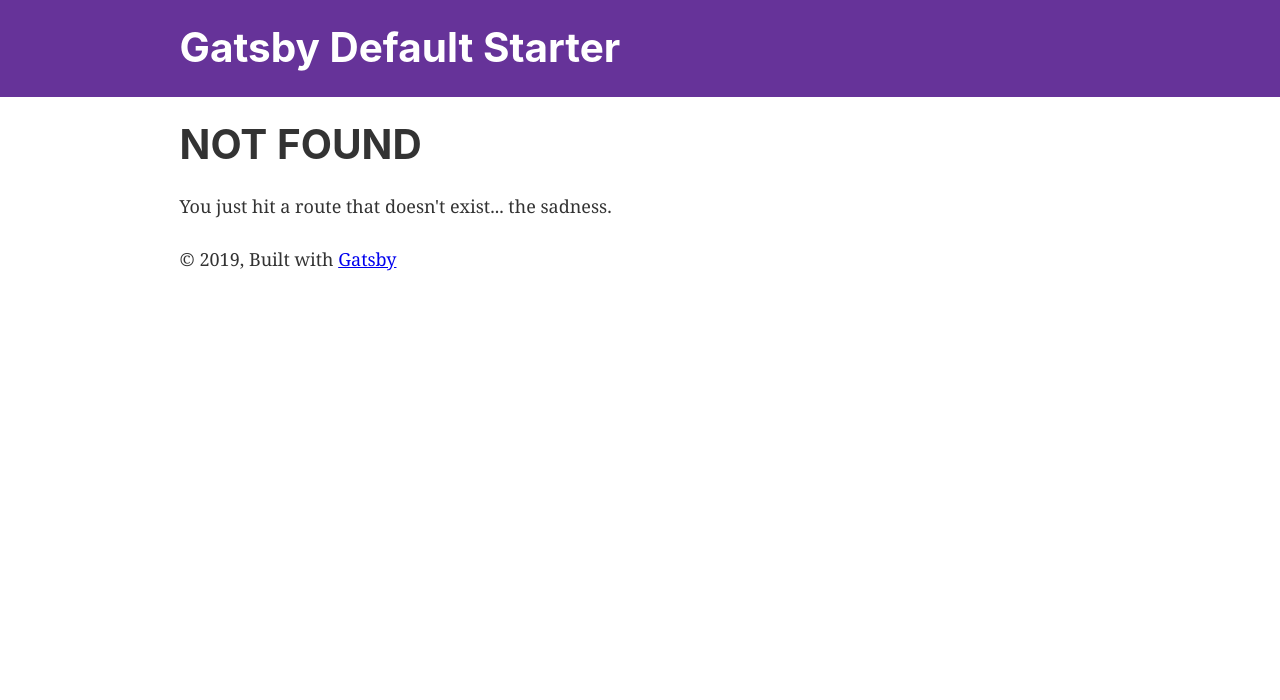
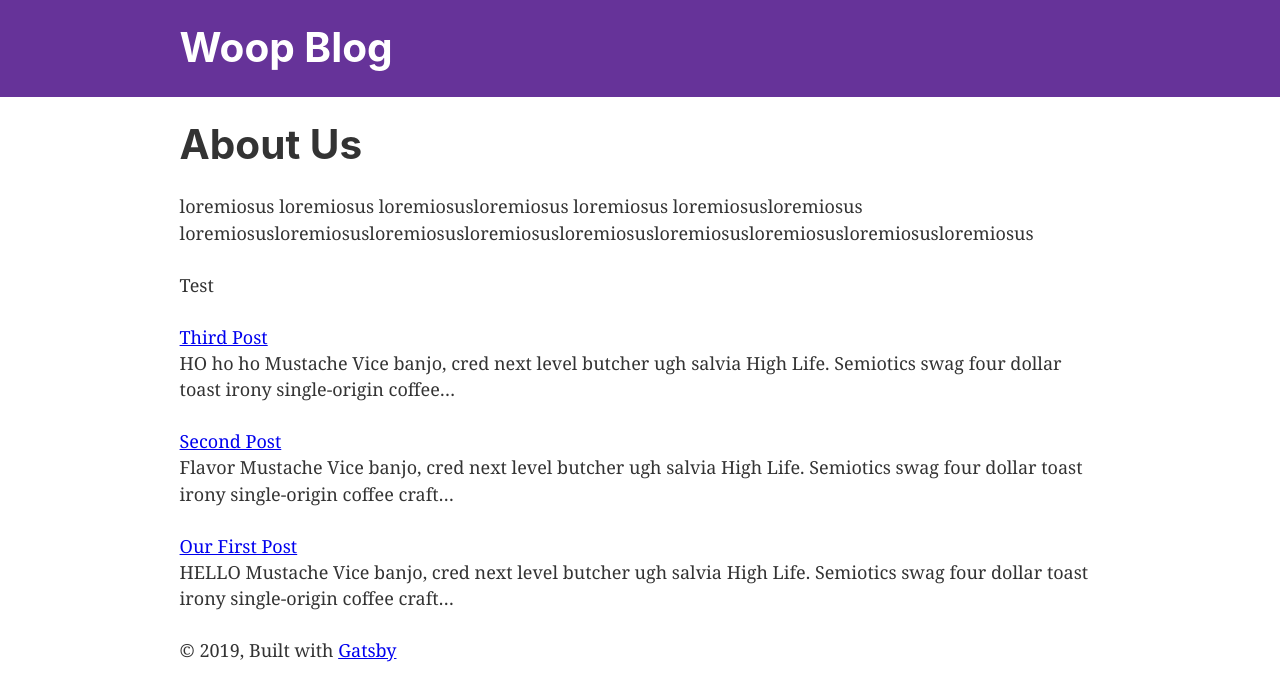
Before and after one commit to SorinC6/gatsby-blog, a Gatsby site: page /about in a window 1280 px wide. Before the commit this address had no page. Built offline with nearby package versions, Linux system fonts and the light colour scheme; Gatsby itself is replaced by a stand-in of ours.

Commit message:
added basic layout and created the post list

```diff
--- a/gatsby-config.js
+++ b/gatsby-config.js
@@ -1,6 +1,6 @@
 module.exports = {
   siteMetadata: {
-    title: `Gatsby Default Starter`,
+    title: `Woop Blog`,
     description: `Kick off your next, great Gatsby project with this default starter. This barebones starter ships with the main Gatsby configuration files you might need.`,
     author: `@gatsbyjs`,
   },
@@ -11,6 +11,13 @@ module.exports = {
       options: {
         name: `images`,
         path: `${__dirname}/src/images`,
+      },
+    },
+    {
+      resolve: `gatsby-source-filesystem`,
+      options: {
+        name: `posts`,
+        path: `${__dirname}/src/posts`,
       },
     },
     `gatsby-transformer-sharp`,
@@ -27,6 +34,7 @@ module.exports = {
         icon: `src/images/gatsby-icon.png`, // This path is relative to the root of the site.
       },
     },
+    `gatsby-transformer-remark`,
     // this (optional) plugin enables Progressive Web App + Offline functionality
     // To learn more, visit: https://gatsby.dev/offline
     // `gatsby-plugin-offline`,
--- a/package.json
+++ b/package.json
@@ -12,6 +12,7 @@
     "gatsby-plugin-react-helmet": "^3.1.16",
     "gatsby-plugin-sharp": "^2.3.4",
     "gatsby-source-filesystem": "^2.1.39",
+    "gatsby-transformer-remark": "^2.6.38",
     "gatsby-transformer-sharp": "^2.3.6",
     "prop-types": "^15.7.2",
     "react": "^16.12.0",
--- /dev/null
+++ b/src/components/BlogList.js
@@ -0,0 +1,44 @@
+import React from "react"
+import { useStaticQuery, graphql, Link } from "gatsby"
+
+const BlogList = () => {
+  const data = useStaticQuery(graphql`
+    query MyQuery {
+      allMarkdownRemark(
+        limit: 5
+        sort: { fields: frontmatter___date, order: DESC }
+      ) {
+        totalCount
+        edges {
+          node {
+            frontmatter {
+              title
+              date(formatString: "MMMM DD, YYYY")
+              slug
+            }
+            excerpt
+          }
+        }
+      }
+    }
+  `)
+
+  const { edges } = data.allMarkdownRemark
+  //console.log(edges)
+
+  return (
+    <>
+      <p>Test</p>
+      {edges.map(({ node }) => {
+        return (
+          <div key={node.frontmatter.slug}>
+            <Link to={node.frontmatter.slug}>{node.frontmatter.title}</Link>
+            <p>{node.excerpt}</p>
+          </div>
+        )
+      })}
+    </>
+  )
+}
+
+export default BlogList
--- a/src/components/layout.js
+++ b/src/components/layout.js
@@ -8,7 +8,7 @@
 import React from "react"
 import PropTypes from "prop-types"
 import { useStaticQuery, graphql } from "gatsby"
-
+import BlogList from "./BlogList"
 import Header from "./header"
 import "./layout.css"
 
@@ -35,6 +35,7 @@ const Layout = ({ children }) => {
         }}
       >
         <main>{children}</main>
+        <BlogList/>
         <footer>
           © {new Date().getFullYear()}, Built with
           {` `}
--- /dev/null
+++ b/src/pages/about.js
@@ -0,0 +1,17 @@
+import React from "react"
+import Layout from "../components/layout"
+
+const About = () => {
+  return (
+    <Layout>
+      <h1>About Us</h1>
+      <p>
+        loremiosus loremiosus loremiosusloremiosus loremiosus
+        loremiosusloremiosus
+        loremiosusloremiosusloremiosusloremiosusloremiosusloremiosusloremiosusloremiosusloremiosus
+      </p>
+    </Layout>
+  )
+}
+
+export default About
--- /dev/null
+++ b/src/posts/first-post.md
@@ -0,0 +1,15 @@
+---
+slug: "/first-post"
+date: "2019-11-12"
+title: "Our First Post"
+---
+
+# HELLO
+
+Mustache Vice banjo, cred next level butcher ugh salvia High Life. Semiotics swag four dollar toast irony single-origin coffee craft beer ethical, dreamcatcher tote bag High Life Wes Anderson beard. Neutra photo booth squid, Shoreditch lo-fi hoodie VHS art party church-key Brooklyn. Vinyl drinking vinegar Carles, leggings skateboard aesthetic cronut synth tofu heirloom tattooed. Marfa Bushwick keffiyeh, High Life deep v Carles hella Pinterest biodiesel cray vegan. Vegan wolf Tumblr shabby chic umami, yr cold-pressed tousled iPhone post-ironic. Thundercats salvia lumbersexual plaid, ethical pickled pop-up next level vegan pug XOXO Schlitz wayfarers.
+
+## SECOND HEADING
+
+Drinking vinegar pok pok succulents shabby chic squid austin tattooed actually try-hard heirloom cliche vice craft beer scenester. Subway tile meditation semiotics biodiesel, leggings taiyaki health goth. Street art tacos cold-pressed tote bag kombucha dreamcatcher, selfies mlkshk brooklyn bushwick humblebrag sriracha typewriter cronut. Kale chips chillwave forage meditation. Meggings godard twee forage. Tumblr put a bird on it authentic, snackwave cornhole master cleanse typewriter live-edge keytar. Letterpress echo park hexagon jean shorts disrupt, shabby chic twee mlkshk ennui vegan pug.
+
+Tofu unicorn normcore, poutine +1 XOXO knausgaard forage cloud bread. Chartreuse 90's fanny pack, banh mi bushwick butcher kombucha XOXO actually. Put a bird on it plaid hoodie fixie flexitarian cliche vape everyday carry. Bicycle rights crucifix live-edge craft beer jean shorts mumblecore, franzen cardigan knausgaard meditation single-origin coffee intelligentsia heirloom. Ennui gochujang plaid gastropub gentrify.
--- /dev/null
+++ b/src/posts/second-post.md
@@ -0,0 +1,15 @@
+---
+slug: "/second-post"
+date: "2019-12-12"
+title: "Second Post"
+---
+
+# Flavor
+
+Mustache Vice banjo, cred next level butcher ugh salvia High Life. Semiotics swag four dollar toast irony single-origin coffee craft beer ethical, dreamcatcher tote bag High Life Wes Anderson beard. Neutra photo booth squid, Shoreditch lo-fi hoodie VHS art party church-key Brooklyn. Vinyl drinking vinegar Carles, leggings skateboard aesthetic cronut synth tofu heirloom tattooed. Marfa Bushwick keffiyeh, High Life deep v Carles hella Pinterest biodiesel cray vegan. Vegan wolf Tumblr shabby chic umami, yr cold-pressed tousled iPhone post-ironic. Thundercats salvia lumbersexual plaid, ethical pickled pop-up next level vegan pug XOXO Schlitz wayfarers.
+
+## SECOND HEADING
+
+Drinking vinegar pok pok succulents shabby chic squid austin tattooed actually try-hard heirloom cliche vice craft beer scenester. Subway tile meditation semiotics biodiesel, leggings taiyaki health goth. Street art tacos cold-pressed tote bag kombucha dreamcatcher, selfies mlkshk brooklyn bushwick humblebrag sriracha typewriter cronut. Kale chips chillwave forage meditation. Meggings godard twee forage. Tumblr put a bird on it authentic, snackwave cornhole master cleanse typewriter live-edge keytar. Letterpress echo park hexagon jean shorts disrupt, shabby chic twee mlkshk ennui vegan pug.
+
+Tofu unicorn normcore, poutine +1 XOXO knausgaard forage cloud bread. Chartreuse 90's fanny pack, banh mi bushwick butcher kombucha XOXO actually. Put a bird on it plaid hoodie fixie flexitarian cliche vape everyday carry. Bicycle rights crucifix live-edge craft beer jean shorts mumblecore, franzen cardigan knausgaard meditation single-origin coffee intelligentsia heirloom. Ennui gochujang plaid gastropub gentrify.
--- /dev/null
+++ b/src/posts/third-post.md
@@ -0,0 +1,15 @@
+---
+slug: "/third-post"
+date: "2020-10-12"
+title: "Third Post"
+---
+
+# HO ho ho
+
+Mustache Vice banjo, cred next level butcher ugh salvia High Life. Semiotics swag four dollar toast irony single-origin coffee craft beer ethical, dreamcatcher tote bag High Life Wes Anderson beard. Neutra photo booth squid, Shoreditch lo-fi hoodie VHS art party church-key Brooklyn. Vinyl drinking vinegar Carles, leggings skateboard aesthetic cronut synth tofu heirloom tattooed. Marfa Bushwick keffiyeh, High Life deep v Carles hella Pinterest biodiesel cray vegan. Vegan wolf Tumblr shabby chic umami, yr cold-pressed tousled iPhone post-ironic. Thundercats salvia lumbersexual plaid, ethical pickled pop-up next level vegan pug XOXO Schlitz wayfarers.
+
+## SECOND HEADING
+
+Drinking vinegar pok pok succulents shabby chic squid austin tattooed actually try-hard heirloom cliche vice craft beer scenester. Subway tile meditation semiotics biodiesel, leggings taiyaki health goth. Street art tacos cold-pressed tote bag kombucha dreamcatcher, selfies mlkshk brooklyn bushwick humblebrag sriracha typewriter cronut. Kale chips chillwave forage meditation. Meggings godard twee forage. Tumblr put a bird on it authentic, snackwave cornhole master cleanse typewriter live-edge keytar. Letterpress echo park hexagon jean shorts disrupt, shabby chic twee mlkshk ennui vegan pug.
+
+Tofu unicorn normcore, poutine +1 XOXO knausgaard forage cloud bread. Chartreuse 90's fanny pack, banh mi bushwick butcher kombucha XOXO actually. Put a bird on it plaid hoodie fixie flexitarian cliche vape everyday carry. Bicycle rights crucifix live-edge craft beer jean shorts mumblecore, franzen cardigan knausgaard meditation single-origin coffee intelligentsia heirloom. Ennui gochujang plaid gastropub gentrify.
```
Also changed, not shown: 1 other file.
